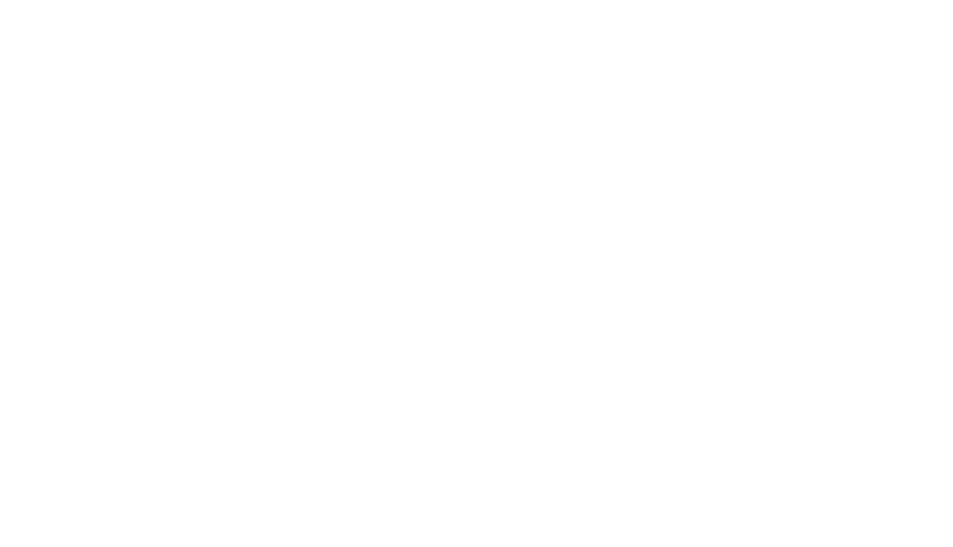
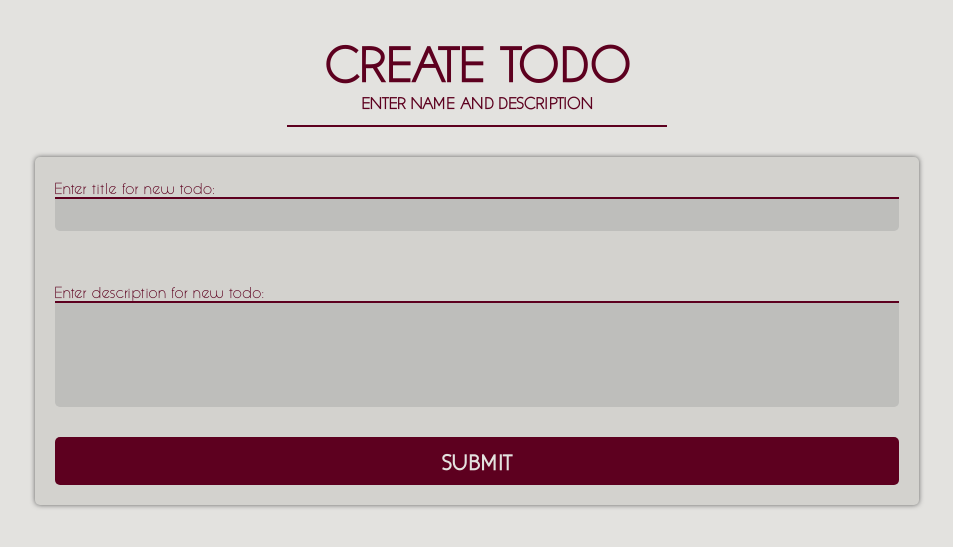
Before and after one commit to DeFoba/todo-list-desktop, a Flask app: page /create in a window 1280 px wide. Before the commit the part shown is empty. Shown: the top 547 px of the page, without its empty margins (163-1116 px from the left). Run offline with Flask 3, Linux system fonts and the light colour scheme.

Commit message:
Big update

```diff
--- a/app.py
+++ b/app.py
@@ -1,5 +1,6 @@
-from flask import Flask, jsonify
-from flask import render_template
+from flask import Flask, jsonify, request
+from flask import render_template, redirect
+import json
 
 from os import listdir
 
@@ -7,9 +8,12 @@ TODO_LISTS_FOLDER = 'todo_pages'
 
 app = Flask(__name__)
 
+def get_list():
+    return [x.split('.')[0] for x in listdir(TODO_LISTS_FOLDER)]
+
 @app.route('/')
 def home_page():
-    todo_lists = [x.split('.')[0] for x in listdir(TODO_LISTS_FOLDER)]
+    todo_lists = get_list()
 
     return render_template('index.html', todo_lists=todo_lists)
 
@@ -19,12 +23,44 @@ def create_todo():
 
 @app.route('/todo/<todo_id>')
 def todo_page(todo_id):
-    return render_template('todo.html', todo_id=todo_id)
+    todo_lists = get_list()
+
+    if not todo_id in todo_lists:
+        message = 'Todo is not found.'
+        return render_template('404.html', message=message)
+
+
+    with open(f'todo_pages/{todo_id}.json', 'r') as file:
+        info = json.loads(file.read())
+
+
+    return render_template('todo.html', todo_id=todo_id, info=info)
 
 @app.route('/get_todo_lists')
 def get_todo_lists():
-    todo_lists = [x.split('.')[0] for x in listdir(TODO_LISTS_FOLDER)]
+    todo_lists = get_list()
     return jsonify(todo_lists)
+
+@app.route('/createTodoFile', methods=['POST'])
+def create_todo_file():
+    name = request.form.get('title')
+    description = request.form.get('description')
+
+    if name.replace(' ', '').strip() == '':
+        message = f'Name: "{name}" can\'t be empty.'
+        return render_template('404.html', message=message)
+
+    if name in get_list():
+        message = f'This name: "{name}" not unique in todo list.'
+        return render_template('404.html', message=message)
+
+    todo = {'name': name, 'description': description}
+
+    with open(f'todo_pages/{name}.json', 'w') as file:
+        json.dump(todo, file)
+
+    return redirect('/')
+
 
 if __name__ == '__main__':
     app.run(debug=True)
--- /dev/null
+++ b/static/create.css
@@ -0,0 +1,76 @@
+.form {
+    background-color: var(--color-element);
+    margin: 0;
+    padding: 0;
+    border-radius: 5px;
+    box-shadow: 0 0 5px #616161;
+}
+
+.input_field {
+    display: flex;
+    justify-content: center;
+    flex-direction: column;
+    margin: 30px 20px;
+}
+
+label {
+    margin-top: 20px;
+    color: var(--color-dark-red);
+}
+
+.input_text {
+    border: 0;
+    border-radius: 0 0 5px 5px;
+    resize: none;
+    height: 30px;
+    background-color: var(--color-element-hover);
+    outline: none;
+    font-family: 'QueensidesMedium';
+}
+
+.input_field > .line {
+    width: 100%;
+    margin: 0;
+    padding: 0;
+}
+
+.textarea {
+    height: 100px;
+}
+
+.btn_submit_div {
+    display: flex;
+    justify-content: center;
+    flex-direction: row;
+    /* width: 100%; */
+    margin: 0;
+    padding: 0;
+}
+
+.btn_submit {
+    width: 100%;
+    margin: 0px 20px;
+    padding: 10px 0;
+    cursor: pointer;
+    border-radius: 5px;
+    border: 0;
+    font-family: 'QueensidesMedium';
+    text-transform: uppercase;
+    font-weight: bold;
+    font-size: 1.3em;
+    margin-bottom: 20px;
+    background-color: var(--color-dark-red);
+    color: var(--color-background);
+    transition: 0.1s;
+}
+
+.btn_submit:hover {
+    background-color: var(--color-dark-red-hover);
+}
+
+@media screen and (min-width: 900px) {
+    .form {
+        width: 70%;
+        margin: 0 auto;
+    }
+}
--- /dev/null
+++ b/static/header.css
@@ -0,0 +1,30 @@
+header {
+    width: 100%;
+}
+
+header > h1, header > h2 {
+    text-align: center;
+    text-transform: uppercase;
+    color: var(--color-dark-red);
+    font-weight: bold;
+}
+
+header > h1 {
+    font-size: 3em;
+    margin-bottom: 0;
+}
+
+header > h2 {
+    font-size: 1em;
+    margin-top: 0;
+}
+
+.line {
+    background-color: var(--color-dark-red);
+    height: 2px;
+    border: 0;
+}
+
+.header_line {
+    width: 30%;
+}
--- a/static/main.css
+++ b/static/main.css
@@ -6,6 +6,7 @@
     --color-light-pink:    #ee4c7c;
     --color-dark-pink:     #9a1750;
     --color-dark-red:      #5d001f;
+    --color-dark-red-hover:#3d0014;
 }
 
 @font-face {
@@ -13,6 +14,11 @@
     src: url('fonts/Queensides.ttf'); /*URL to font*/
 }
 
+@font-face {
+    font-family: 'QueensidesMedium'; /*a name to be used later*/
+    src: url('fonts/QueensidesMedium.ttf'); /*URL to font*/
+}
+
 html, body {
     background-color: var(--color-background);
     font-family: 'Queensides';
--- a/templates/create.html
+++ b/templates/create.html
@@ -3,9 +3,36 @@
 <head>
     <meta charset="UTF-8">
     <meta name="viewport" content="width=device-width, initial-scale=1.0">
+    <link rel="stylesheet" href="static/main.css">
+    <link rel="stylesheet" href="static/create.css">
+    <link rel="stylesheet" href="static/header.css">
     <title>Create Todo</title>
 </head>
 <body>
+    <header>
+        <h1>Create todo</h1>
+        <h2>Enter name and description</h2>
+        <hr class="line header_line">
+     </header>
+     <div id="content">
+        <form action="/createTodoFile" method="post" class="form">
 
+            <div class="input_field">
+                <label for="title">Enter title for new todo:</label>
+                <hr class="line">
+                <input type="text" name="title" class="input_text">
+            </div>
+
+            <div class="input_field">
+                <label for="description">Enter description for new todo:</label>
+                <hr class="line">
+                <textarea name="description" class="input_text textarea"></textarea>
+            </div>
+
+            <div class="input_field btn_submit_div">
+                <button type="submit" class="btn_submit">Submit</button>
+            </div>
+        </form>
+     </div>
 </body>
 </html>
--- a/templates/todo.html
+++ b/templates/todo.html
@@ -3,9 +3,13 @@
 <head>
     <meta charset="UTF-8">
     <meta name="viewport" content="width=device-width, initial-scale=1.0">
+    <link rel="stylesheet" href="../static/main.css">
+    <link rel="stylesheet" href="../static/header.css">
+    <link rel="stylesheet" href="../static/todo.css">
     <title>TODO ID: {{ todo_id }}</title>
 </head>
 <body>
     <h1>Page with todo id: {{ todo_id }}</h1>
+    <p>{{ info }}</p>
 </body>
 </html>
--- a/todo_pages/00001.json
+++ b/todo_pages/00001.json
@@ -0,0 +1,4 @@
+{
+    "name": "00001",
+    "description": "small info about tofdo."
+}
```
Also changed, not shown: static/home.css (+29 -32 lines), templates/404.html (added, +13 -0 lines), templates/index.html (+7 -1 lines), static/fonts/QueensidesMedium.ttf (added), static/todo.css (added).
